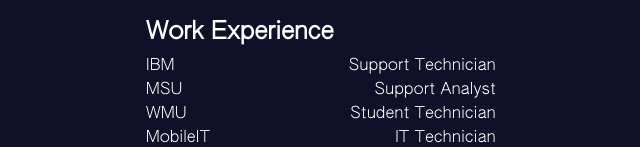
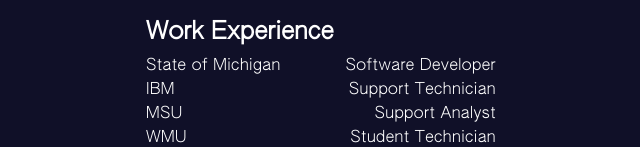
Before and after one commit to robsassack/robsassack.github.io, a React (Vite) app: page / in a window 1280 px wide. Shown: the part 616-763 px from the top of the page, without its empty margins (319-959 px from the left). Built offline with nearby package versions, Linux system fonts and the light colour scheme.

Commit message:
Added position

```diff
--- a/src/components/Content.jsx
+++ b/src/components/Content.jsx
@@ -3,6 +3,10 @@
     <div className='content'>
       <h2>Work Experience</h2>
       <div className='work'>
+        <div className="jobs">
+          <span className="company">State of Michigan</span>
+          <span className="title">Software Developer</span>
+        </div>
         <div className='jobs'>
           <span className='company'>IBM</span>
           <span className='title'>Support Technician</span>
```
